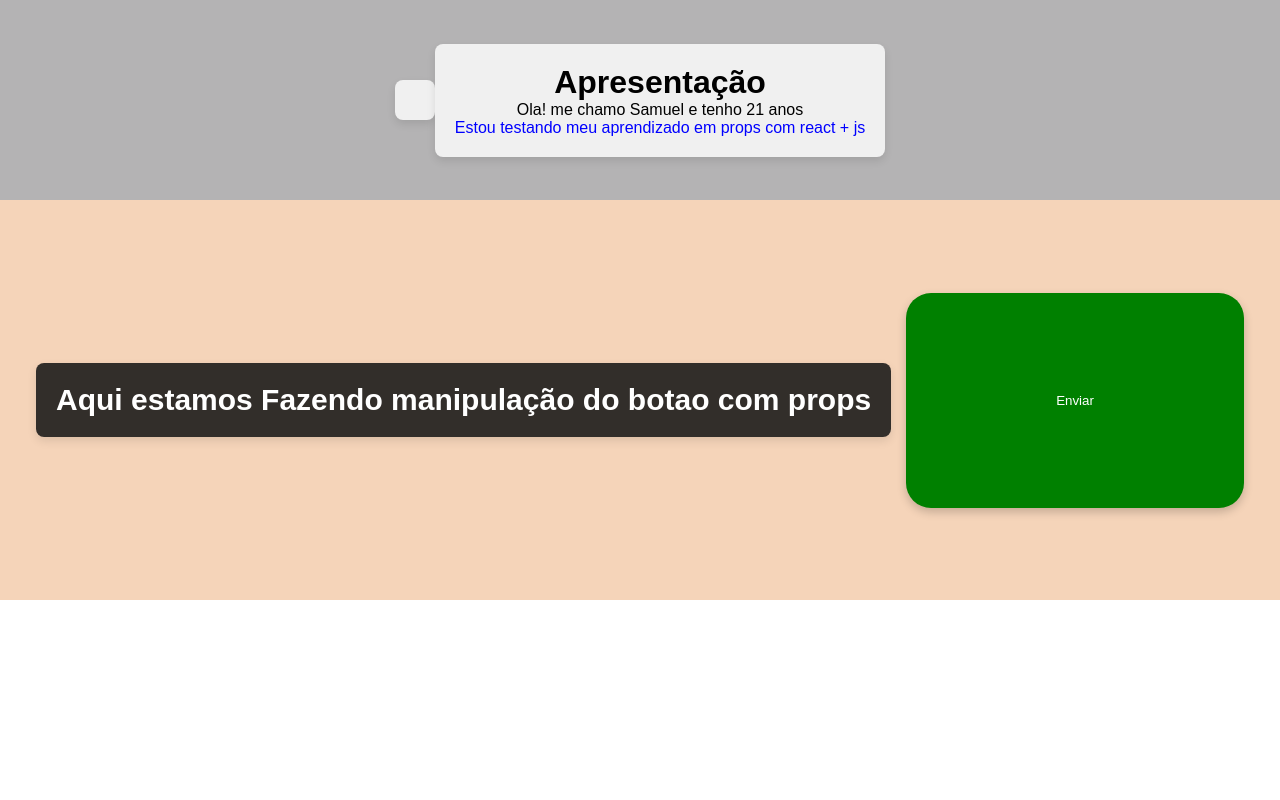
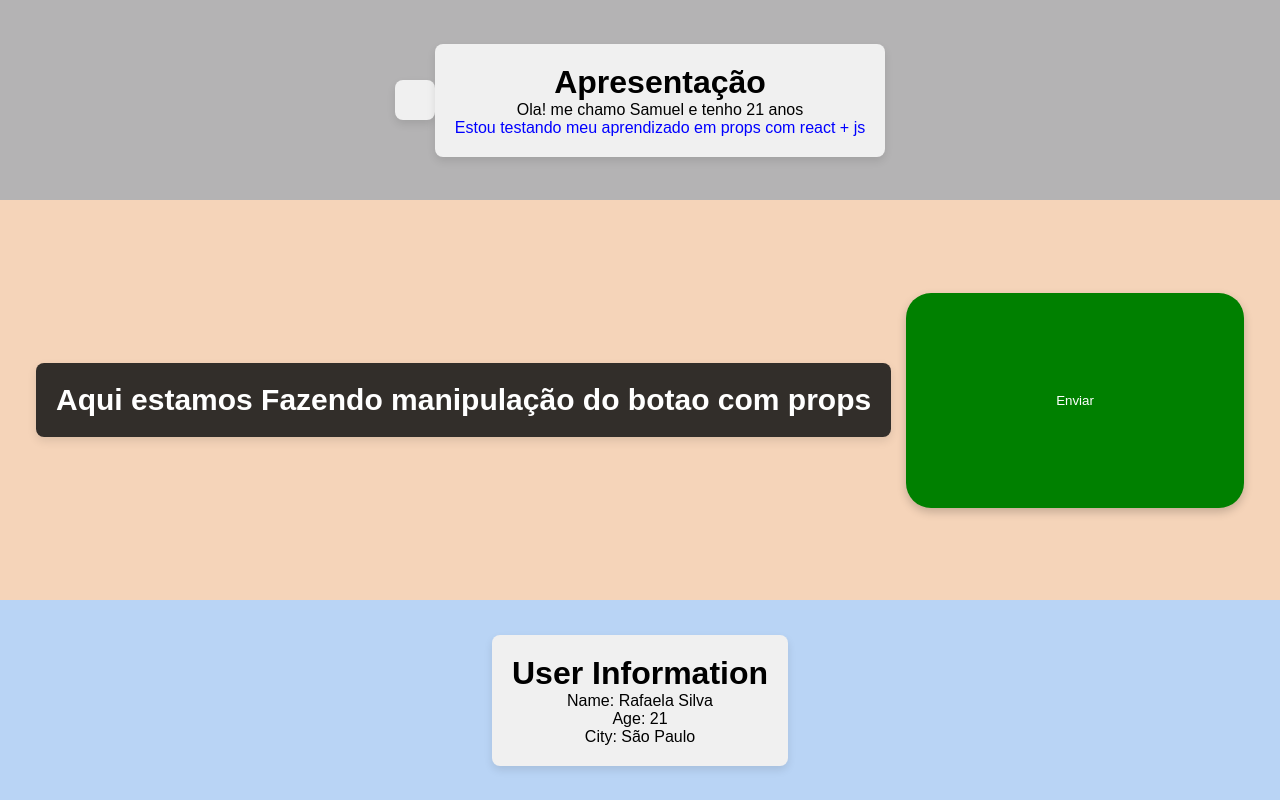
Before and after one commit to samellop3s/react-js-props-studies, a React (Vite) app: page / in a window 1280 px wide. Shown: the part 200-1000 px from the top of the page. Before the commit the page ends 800 px from the top, so only its background shows below. Built offline with nearby package versions, Linux system fonts and the light colour scheme.

Commit message:
code the user component

```diff
--- a/src/Style/Style.css
+++ b/src/Style/Style.css
@@ -50,3 +50,20 @@
   text-align: center;
   color: white;
 }
+
+.container3 {
+  display: flex;
+  justify-content: center;
+  align-items: center;
+  width: 100%;
+  height: 25vh;
+  background:  rgba(82, 149, 231, 0.404);
+}
+
+.cardInfo {
+  background-color: #f0f0f0;
+  padding: 20px;
+  border-radius: 8px;
+  box-shadow: 0 4px 8px rgba(0, 0, 0, 0.1);
+  text-align: center;
+}
--- a/src/Usuarios/Users.jsx
+++ b/src/Usuarios/Users.jsx
@@ -0,0 +1,18 @@
+import Style from "../Style/Style.css";
+
+function Users(Props) {
+  return (
+    <>
+    <div className="container3">
+        <div className="cardInfo">
+            <h1>{Props.title}</h1>
+            <p>Name: {Props.desc}</p>
+            <p>Age: {Props.yeas}</p>
+            <p>City: {Props.city}</p>
+        </div>
+    </div>
+    </>
+);
+}
+
+export default Users;
--- a/src/Usuarios/info.jsx
+++ b/src/Usuarios/info.jsx
@@ -0,0 +1,11 @@
+import Users from './Users';
+
+function Info() {
+    const title = "User Information";
+    const desc = "Rafaela Silva";
+    const yeas = 21;
+    const city = "São Paulo";
+    return <Users title={title} desc={desc} yeas={yeas} city={city} />;
+}
+
+export default Info;
--- a/src/main.jsx
+++ b/src/main.jsx
@@ -3,11 +3,13 @@ import { createRoot } from "react-dom/client";
 import Pessoas from "./Pessooas/Pessoas.jsx";
 import Pessoas2 from "./Pessooas/Pessoas2.jsx";
 import Dados from "./Botao/Dados.jsx";
+import Info from "./Usuarios/info.jsx";
 
 createRoot(document.getElementById("root")).render(
   <StrictMode>
     <Pessoas />
      <Pessoas2 />
     <Dados />
+    <Info />
   </StrictMode>
 );
```
